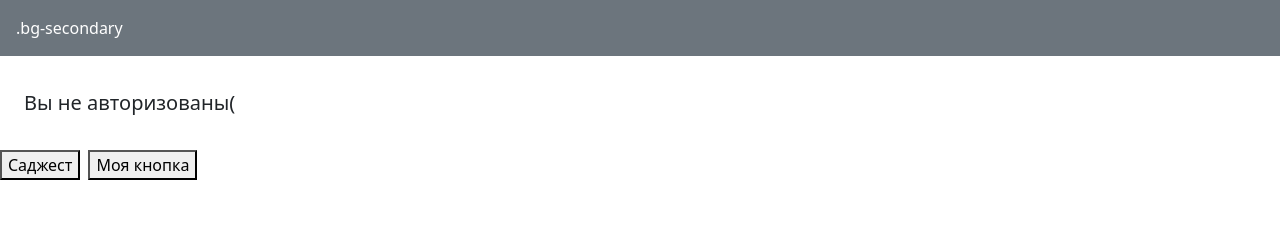
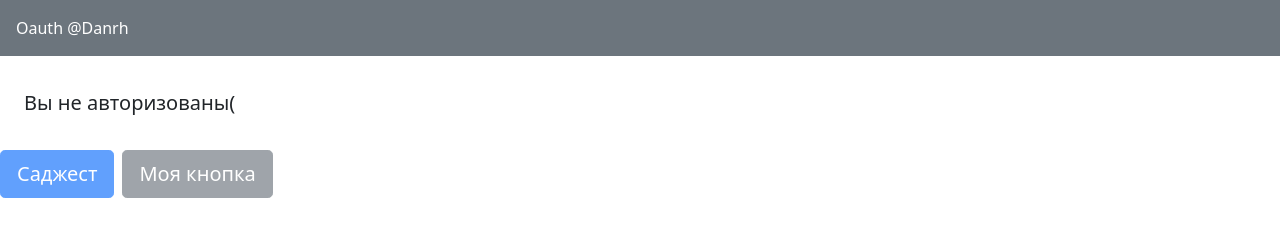
Before and after one commit to DanRHamidullin/oauth-master-class-main, a website built with Parcel: page src/index.html in a window 1280 px wide. Built offline with nearby package versions, Linux system fonts and the light colour scheme.

Commit message:
Необходимые изменения для первого деплоя на vercel

```diff
--- a/src/index.html
+++ b/src/index.html
@@ -10,13 +10,16 @@
     <script type="module" src="index.js"></script>
   </head>
   <body>
-    <div class="p-3 mb-2 bg-secondary text-white">.bg-secondary</div>
+<!--  $blue-200-->
+    <div class="p-3 mb-2 bg-secondary text-white">Oauth @Danrh</div>
     <div class="auth" id="auth">
       <div class="name">Вы не авторизованы(</div>
     </div>
     <div class="buttons">
-      <button id="suggest">Саджест</button>
-      <button id="button">Моя кнопка</button>
+      <a href="#" id="suggest" class="btn btn-primary btn-lg disabled" tabindex="-1" role="button" aria-disabled="true">Саджест</a>
+      <a href="#" id="button"  class="btn btn-secondary btn-lg disabled" tabindex="-1" role="button" aria-disabled="true">Моя кнопка</a>
+<!--      <button id="suggest">Саджест</button>-->
+<!--      <button id="button">Моя кнопка</button>-->
     </div>
     <div id="buttonContainer" class="buttonsContainer"></div>
   </body>
```
